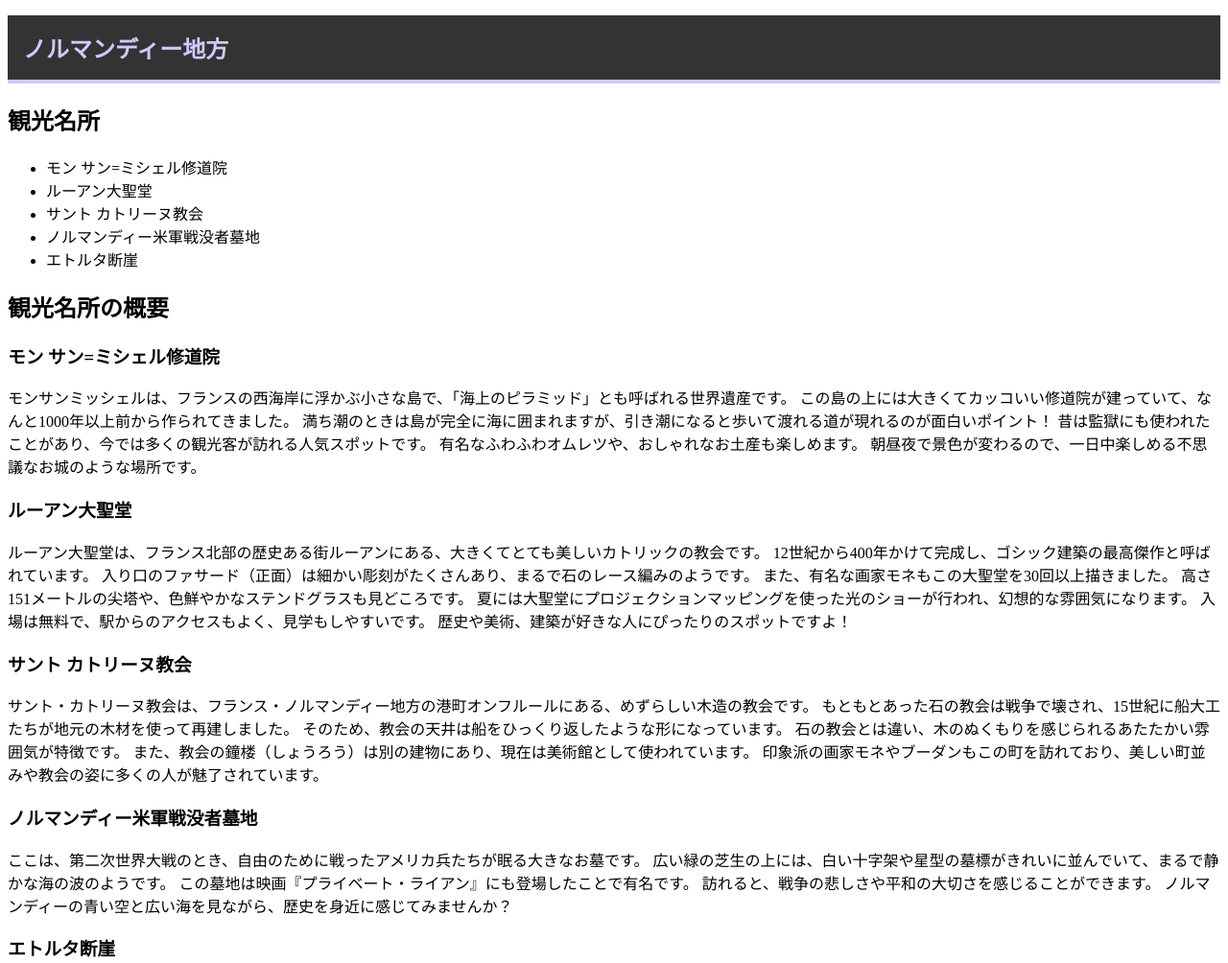
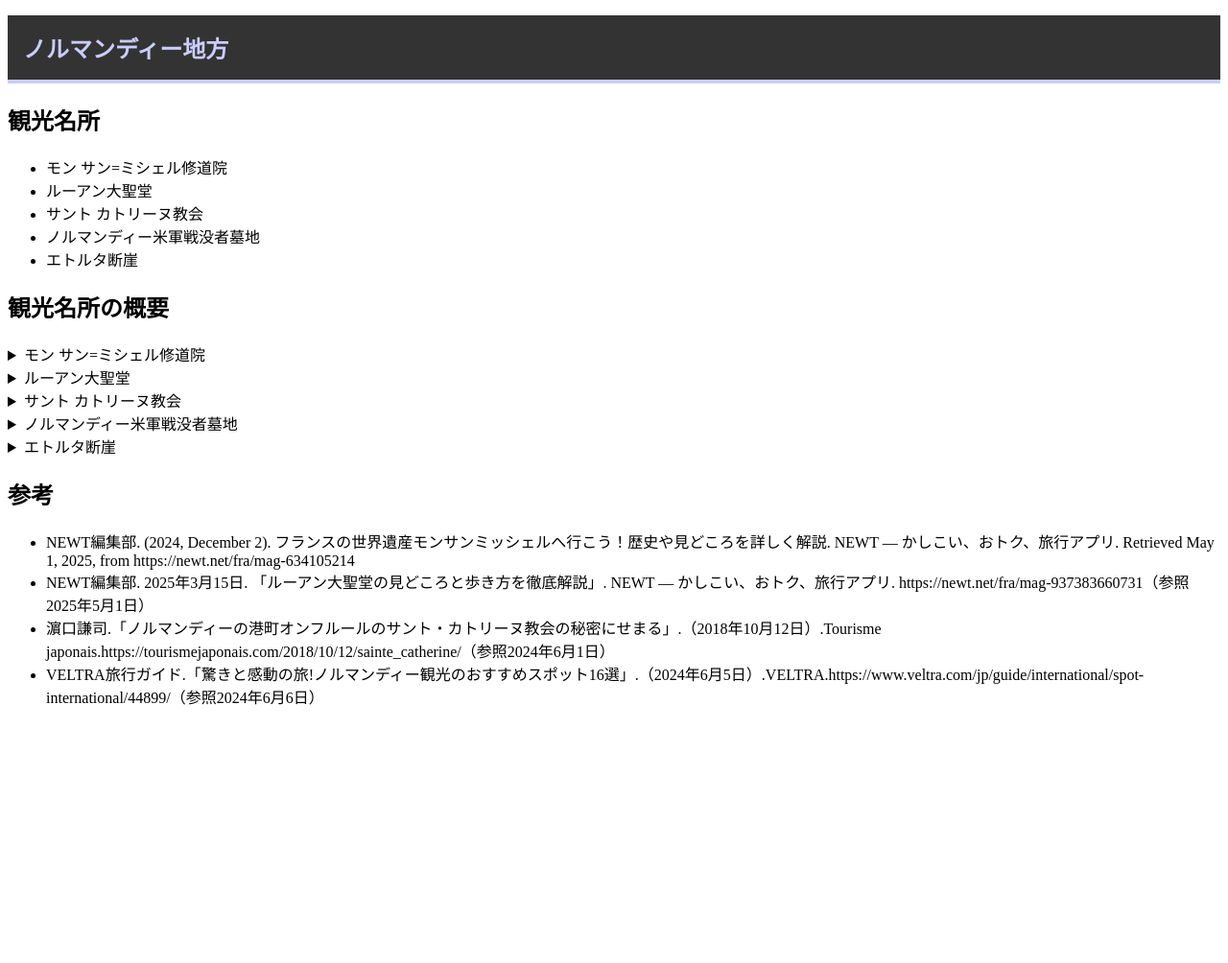
Before and after one commit to yomei-ohashi/team-project, a plain HTML site: page France2.html in a window 1280 px wide. Shown: the top 1004 px of the page at 96% size. After the commit the page ends 800 px from the top, so only its background shows below. Drawn offline with Linux system fonts and the light colour scheme.

Commit message:
♡折りたためるようにした♡
君たちとぼくの愛の結晶だね♡

```diff
--- a/France2.html
+++ b/France2.html
@@ -18,7 +18,8 @@
        </ul>
 
        <h2>観光名所の概要</h2>
-       <h3>モン サン=ミシェル修道院</h3>
+       <details>
+        <summary>モン サン=ミシェル修道院</summary>
         <p>モンサンミッシェルは、フランスの西海岸に浮かぶ小さな島で、「海上のピラミッド」とも呼ばれる世界遺産です。
          この島の上には大きくてカッコいい修道院が建っていて、なんと1000年以上前から作られてきました。
          満ち潮のときは島が完全に海に囲まれますが、引き潮になると歩いて渡れる道が現れるのが面白いポイント！
@@ -26,8 +27,10 @@
          有名なふわふわオムレツや、おしゃれなお土産も楽しめます。
          朝昼夜で景色が変わるので、一日中楽しめる不思議なお城のような場所です。
         </p>
+       </details>
 
-       <h3>ルーアン大聖堂</h3>
+       <details>
+        <summary>ルーアン大聖堂</summary>
         <p>ルーアン大聖堂は、フランス北部の歴史ある街ルーアンにある、大きくてとても美しいカトリックの教会です。
          12世紀から400年かけて完成し、ゴシック建築の最高傑作と呼ばれています。
          入り口のファサード（正面）は細かい彫刻がたくさんあり、まるで石のレース編みのようです。
@@ -37,8 +40,10 @@
          入場は無料で、駅からのアクセスもよく、見学もしやすいです。
          歴史や美術、建築が好きな人にぴったりのスポットですよ！
         </p>
+       </details>
 
-        <h3>サント カトリーヌ教会</h3>
+       <details>
+        <summary>サント カトリーヌ教会</summary>
          <p>サント・カトリーヌ教会は、フランス・ノルマンディー地方の港町オンフルールにある、めずらしい木造の教会です。
              もともとあった石の教会は戦争で壊され、15世紀に船大工たちが地元の木材を使って再建しました。
              そのため、教会の天井は船をひっくり返したような形になっています。
@@ -46,16 +51,20 @@
              また、教会の鐘楼（しょうろう）は別の建物にあり、現在は美術館として使われています。
              印象派の画家モネやブーダンもこの町を訪れており、美しい町並みや教会の姿に多くの人が魅了されています。
          </p>
+       </details>
 
-       <h3>ノルマンディー米軍戦没者墓地</h3>
+       <details>
+        <summary>ノルマンディー米軍戦没者墓地</summary>
         <p>ここは、第二次世界大戦のとき、自由のために戦ったアメリカ兵たちが眠る大きなお墓です。
          広い緑の芝生の上には、白い十字架や星型の墓標がきれいに並んでいて、まるで静かな海の波のようです。
          この墓地は映画『プライベート・ライアン』にも登場したことで有名です。
          訪れると、戦争の悲しさや平和の大切さを感じることができます。
          ノルマンディーの青い空と広い海を見ながら、歴史を身近に感じてみませんか？
         </p>
+       </details>
 
-       <h3>エトルタ断崖</h3>
+       <details>
+        <summary>エトルタ断崖</summary>
         <p>フランス・ノルマンディー地方にあるエトルタ断崖は、白くて大きな崖とエメラルド色の海がとても美しい人気の観光スポットです。
          ここは世界的な画家モネも絵に描いたほど有名で、自然が作り出した「象の鼻」みたいな岩や巨大なアーチ型の崖があり、まるで自然の美術館みたい!
          崖の上にはよく整備されたハイキングコースがあって、約2時間ほどで絶景を楽しみながら歩けます。
@@ -63,6 +72,7 @@
          ハイキング以外にも、エトルタの町では新鮮なシーフード料理やかわいい街並みも楽しめます。
          海風を感じながら大迫力の自然を体験できる、ワクワクする場所です!
         </p>
+       </details>
 
        <h2>参考</h2>
        <ul>
```
Lines whose indentation alone changed are shown as unchanged.
